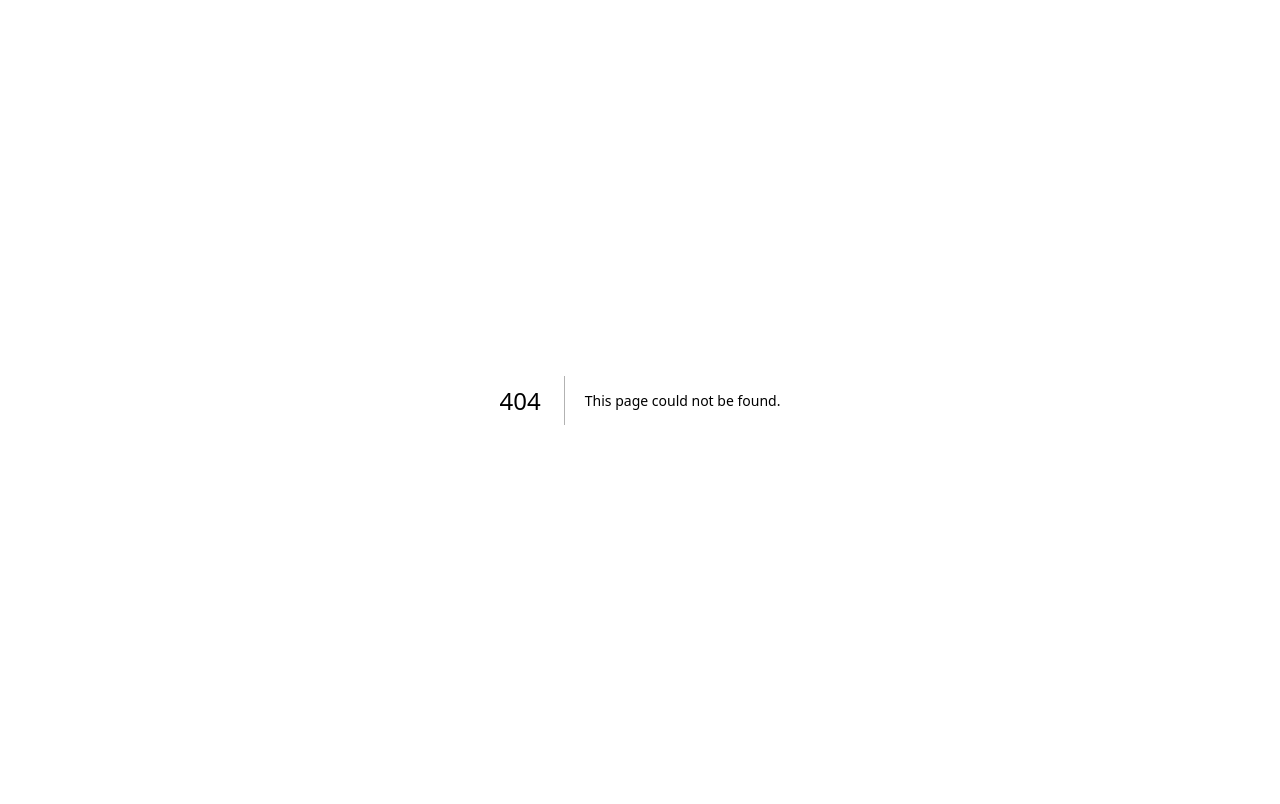
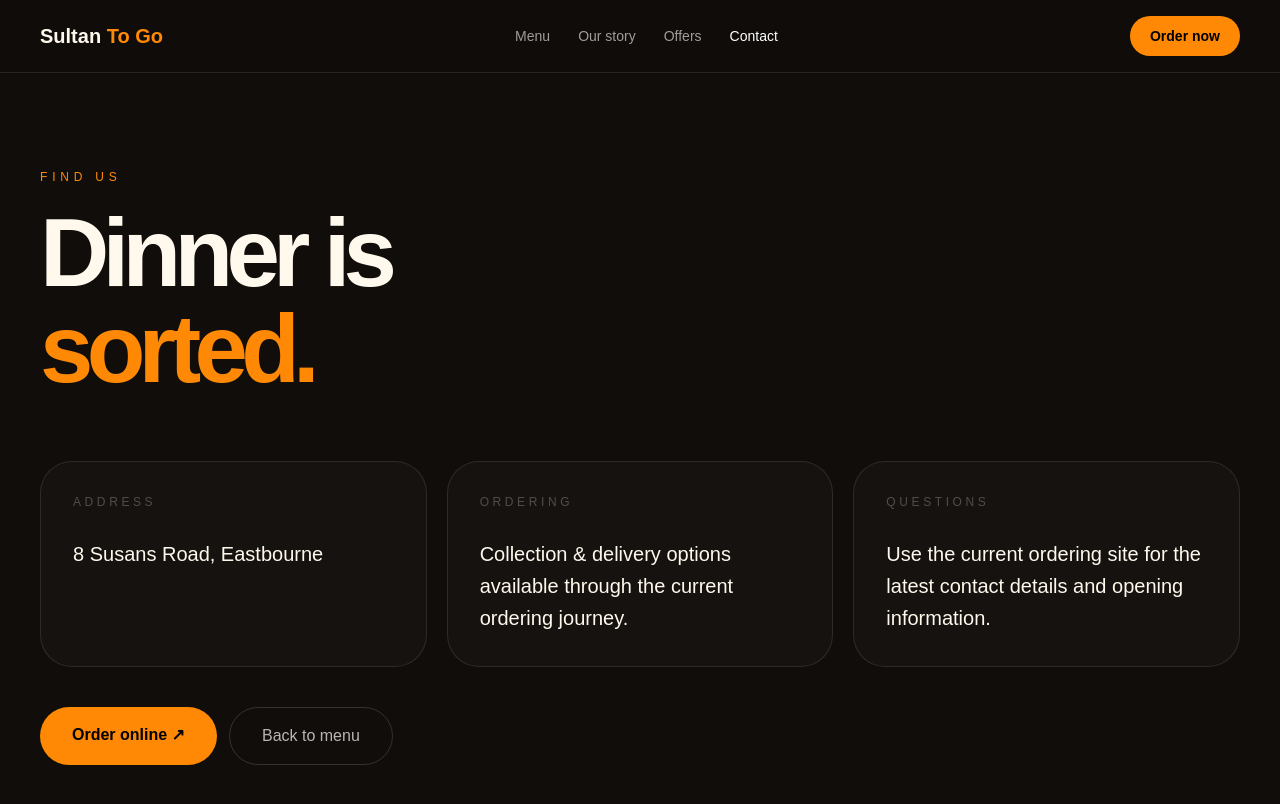
Before and after one commit to jr4547279-max/local-business-template, a Next.js app: page /contact in a window 1280 px wide. Before the commit this address had no page. Shown: the top 804 px of the page. Built offline with nearby package versions, Linux system fonts and the light colour scheme.

Commit message:
Add Sultan To Go contact page

```diff
--- /dev/null
+++ b/src/app/contact/page.tsx
@@ -0,0 +1,8 @@
+import Link from "next/link";
+import { business } from "../../config/business";
+
+export default function ContactPage() {
+  return <main className="min-h-screen bg-[#100d0a] text-[#fff8ec]"><nav className="sticky top-0 z-50 border-b border-white/10 bg-[#100d0a]/90 backdrop-blur-xl"><div className="mx-auto flex max-w-7xl items-center justify-between px-5 py-4 lg:px-10"><Link href="/" className="text-xl font-semibold">Sultan <span className="text-orange-400">To Go</span></Link><div className="hidden gap-7 text-sm text-white/60 md:flex"><Link href="/menu">Menu</Link><Link href="/about">Our story</Link><Link href="/offers">Offers</Link><Link href="/contact" className="text-white">Contact</Link></div><a href={business.bookingUrl} target="_blank" rel="noreferrer" className="rounded-full bg-orange-400 px-5 py-2.5 text-sm font-semibold text-black">Order now</a></div></nav>
+  <section className="mx-auto max-w-7xl px-5 py-24 lg:px-10"><p className="text-xs uppercase tracking-[.4em] text-orange-400">Find us</p><h1 className="mt-5 max-w-4xl text-6xl font-semibold tracking-[-.07em] sm:text-8xl">Dinner is<br/><span className="text-orange-400">sorted.</span></h1><div className="mt-16 grid gap-5 md:grid-cols-3"><div className="rounded-[2rem] border border-white/10 bg-white/[.025] p-8"><p className="text-xs uppercase tracking-[.3em] text-white/25">Address</p><p className="mt-7 text-xl leading-8">{business.location}</p></div><div className="rounded-[2rem] border border-white/10 bg-white/[.025] p-8"><p className="text-xs uppercase tracking-[.3em] text-white/25">Ordering</p><p className="mt-7 text-xl leading-8">Collection & delivery options available through the current ordering journey.</p></div><div className="rounded-[2rem] border border-white/10 bg-white/[.025] p-8"><p className="text-xs uppercase tracking-[.3em] text-white/25">Questions</p><p className="mt-7 text-xl leading-8">Use the current ordering site for the latest contact details and opening information.</p></div></div><div className="mt-10 flex flex-col gap-3 sm:flex-row"><a href={business.bookingUrl} target="_blank" rel="noreferrer" className="rounded-full bg-orange-400 px-8 py-4 text-center font-semibold text-black">Order online ↗</a><Link href="/menu" className="rounded-full border border-white/15 px-8 py-4 text-center text-white/70">Back to menu</Link></div></section>
+  </main>;
+}
```
